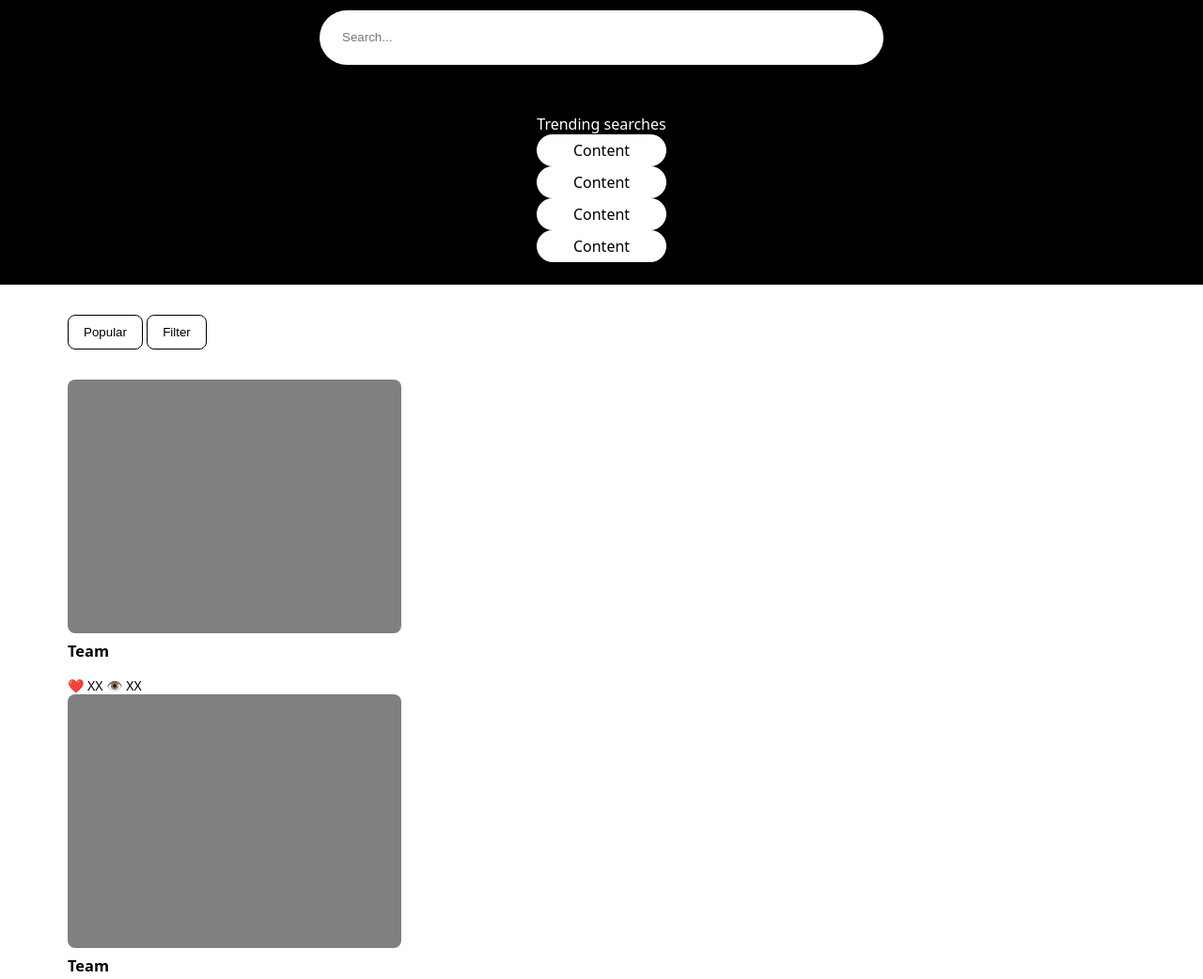
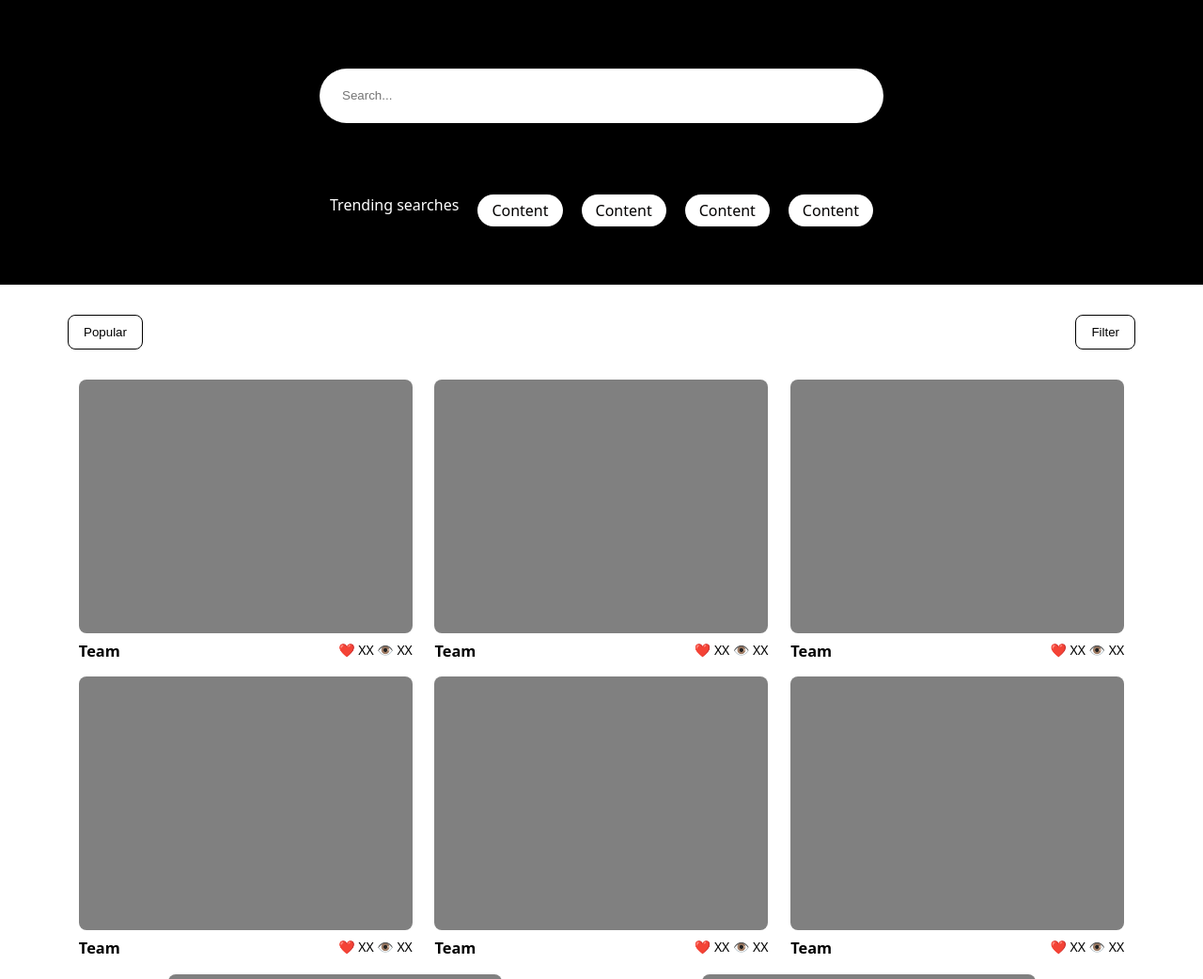
Before and after one commit to Pericarney00/flexbox-lab, a plain HTML site: page index.html in a window 1280 px wide. Shown: the part 208-1250 px from the top of the page at 94% size. Drawn offline with Linux system fonts and the light colour scheme.

Commit message:
formatted the hero section, sub nav, and the image card

```diff
--- a/css/style.css
+++ b/css/style.css
@@ -32,7 +32,7 @@ section {
   display: flex;
   flex-direction: column;
   align-items: center;
-  justify-content: space-between;
+  justify-content: space-around;
   height: 460px;
   background-color: black;
   color: white;
@@ -64,6 +64,9 @@ input {
 }
 
 main {
+  display:flex;
+  justify-content: space-around;
+  flex-wrap: wrap;
   background-color: white;
   padding: 32px 72px;
 }
@@ -85,6 +88,8 @@ nav button {
 }
 
 .card-footer {
+  display:flex;
+  justify-content: space-between;
   font-size: 14px;
 }
 
@@ -93,6 +98,8 @@ nav button {
 }
 
 #subnav {
+  display:flex;
+  justify-content: space-between;
   padding: 32px 72px 0;
   background-color: white;
 }
@@ -104,11 +111,16 @@ nav button {
   background-color: white;
 }
 
+#trending{
+  display:flex;
+  justify-content: space-evenly;
+  gap: 20px;
+}
+
 #trending p {
   display: flex;
   flex-direction: row;
-  align-items: center;
-  flex-wrap:wrap;
+  align-items: left;
   justify-content: space-evenly;
   background-color: white;
   color: rgb(2, 0, 0);
```
